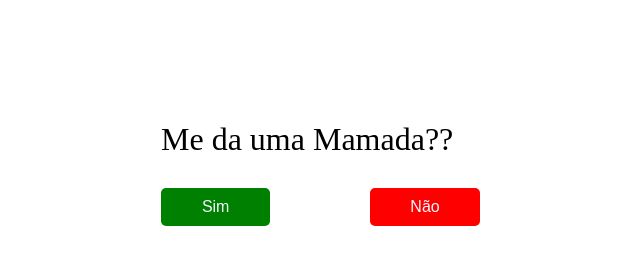
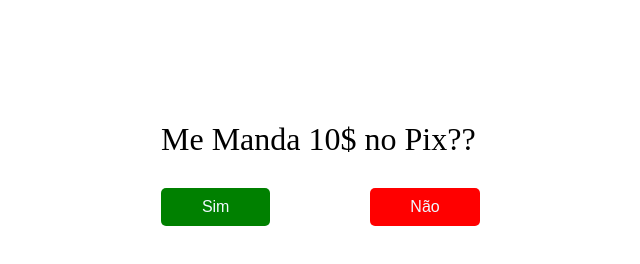
Before and after one commit to KelvenB/Pix, a plain HTML site: page index.html in a window 1280 px wide. Shown: the whole page, without its empty margins (329-969 px from the left). Drawn offline with Linux system fonts and the light colour scheme.

Commit message:
Update index.html

```diff
--- a/index.html
+++ b/index.html
@@ -11,7 +11,7 @@
 
 
     <div>
-        <h1>Me da uma Mamada??</h1>
+        <h1>Me Manda 10$ no Pix??</h1>
         <div class="buttons">
             <button class="sim">Sim</button>
             <button class="nao">Não</button>
```
